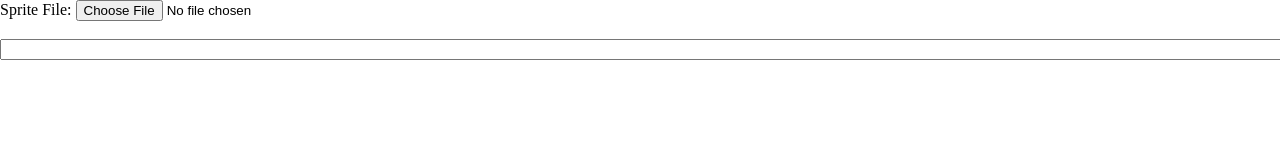
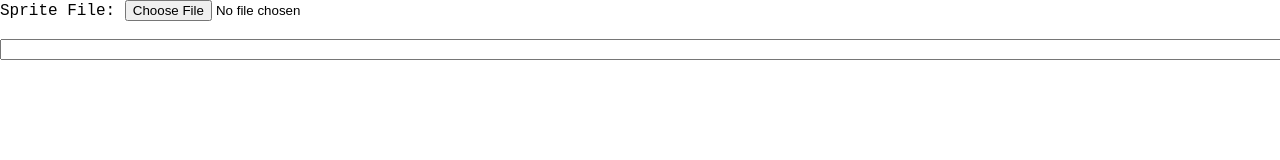
Before and after one commit to htho/wibbles, a website with bundled scripts: page sprite-editor.html in a window 1280 px wide. Built offline with nearby package versions, Linux system fonts and the light colour scheme.

Commit message:
add game font

```diff
--- a/index.css
+++ b/index.css
@@ -2,6 +2,7 @@ body {
     margin: 0px;
     /* so touch gestures are not canceled on mobile */
     touch-action: none;
+    font-family: VT323, monospace;
 }
 #content {
     display: inline-block;
--- a/package.json
+++ b/package.json
@@ -10,7 +10,7 @@
     "generate-schema:level": "ts-json-schema-generator --path ./src/schema/level.ts --type JsonLevel --out schema/level.json -f ./tsconfig.json",
     "generate-schema:spriteset": "ts-json-schema-generator --path ./src/schema/spriteset.ts --type JsonSpriteset --out schema/spriteset.json -f ./tsconfig.json",
     "generate-schema:game": "ts-json-schema-generator --path ./src/schema/game.ts --type JsonGame --out schema/game.json -f ./tsconfig.json",
-    "build": "npm run build:ts && npm run copy-static",
+    "build": "npm run build:ts && npm run download-font && npm run copy-static",
     "build:ts": "tsc",
     "copy-static": "npm run copy-static:data && npm run copy-static:html && npm run copy-static:css",
     "copy-static:html": "copyfiles --verbose ./*.html ./dist/",
@@ -18,7 +18,8 @@
     "copy-static:data": "copyfiles --verbose \"./data/**/*\" ./dist/",
     "serve": "http-server -c-1 ./dist/",
     "watch": "chokidar \"**/*\" \"!dist/**/*\" -c \"npm run build\"",
-    "lint": "eslint ."
+    "lint": "eslint .",
+    "download-font": "goog-webfont-dl --woff2 --destination dist/fonts/VT323 --subset latin --out dist/font.css VT323"
   },
   "author": "htho@thorenz.net",
   "license": "AGPL-3.0-or-later",
@@ -29,6 +30,7 @@
     "copyfiles": "^2.4.1",
     "eslint": "^8.20.0",
     "eslint-plugin-jest": "^26.6.0",
+    "goog-webfont-dl": "^1.0.4",
     "jest": "^28.1.1",
     "ts-jest": "^28.0.5",
     "ts-json-schema-generator": "^1.0.0",
```
Also changed, not shown: index.html (+1 -1 lines), 1 other file.
